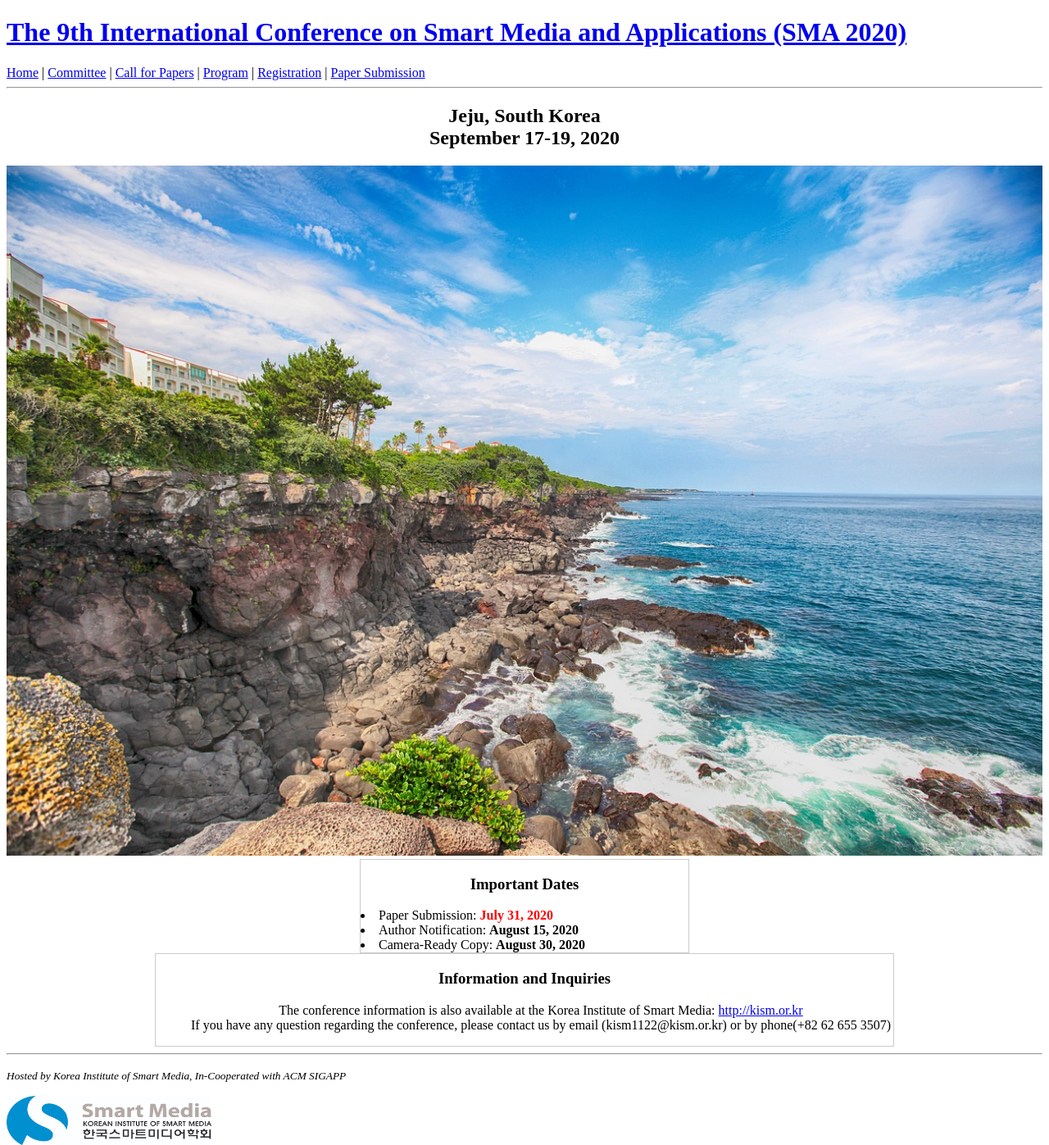
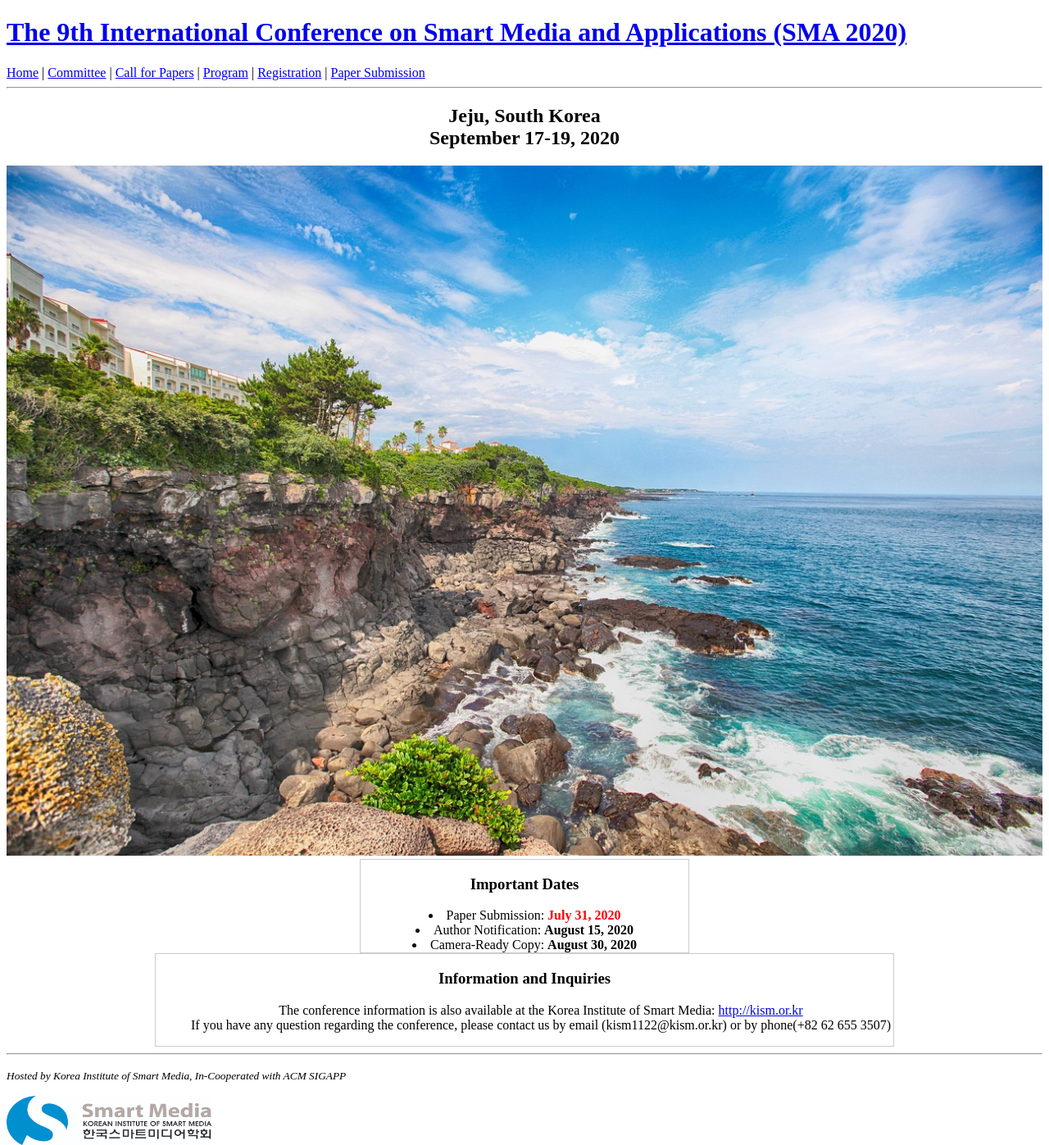
Before and after one commit to icea-conf/sma-2020.github.io, a Jekyll site: the page built from index.html, in a window 1280 px wide. Shown: the whole page at 82% size. Built offline with Jekyll 4.4.1, drawn with Linux system fonts in a browser that asks for light colours; the list of posts is cut into pages by our own code.

Commit message:
Update index.html

```diff
--- a/index.html
+++ b/index.html
@@ -16,15 +16,15 @@ title: SMA 2020
                   <center>
                         <h3>Important Dates</h3>
                         <div>
-                              <li align="left">
+                              <li align="center">
                                     <a text-align="left">Paper Submission: </a>
                                     <b style="color:#FF0000">July 31, 2020</b>
                               </li>
-                              <li align="left">
+                              <li align="center">
                                     <a text-align="left">Author Notification: </a>
                                     <b>August 15, 2020</b>
                               </li>
-                              <li align="left">
+                              <li align="center">
                                     <a text-align="left">Camera-Ready Copy: </a>
                                     <b>August 30, 2020</b>
                               </li>
```
